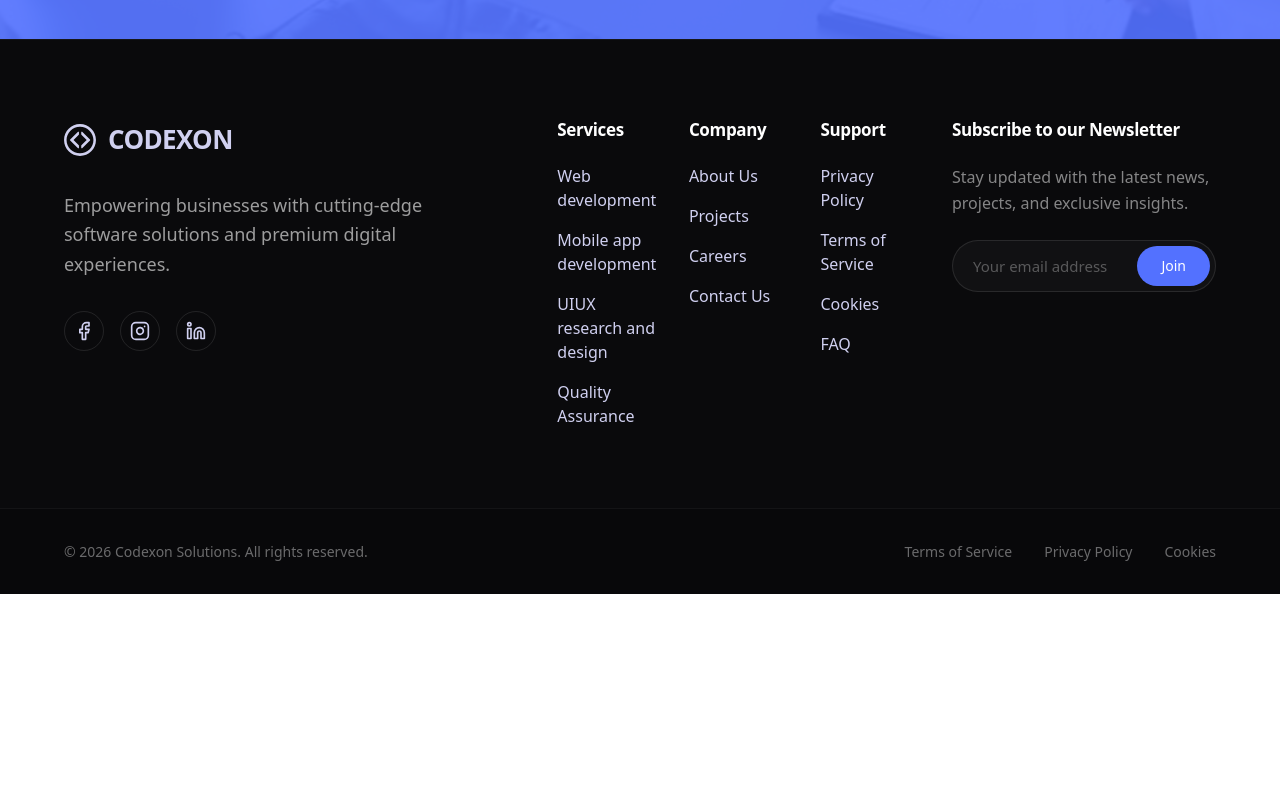
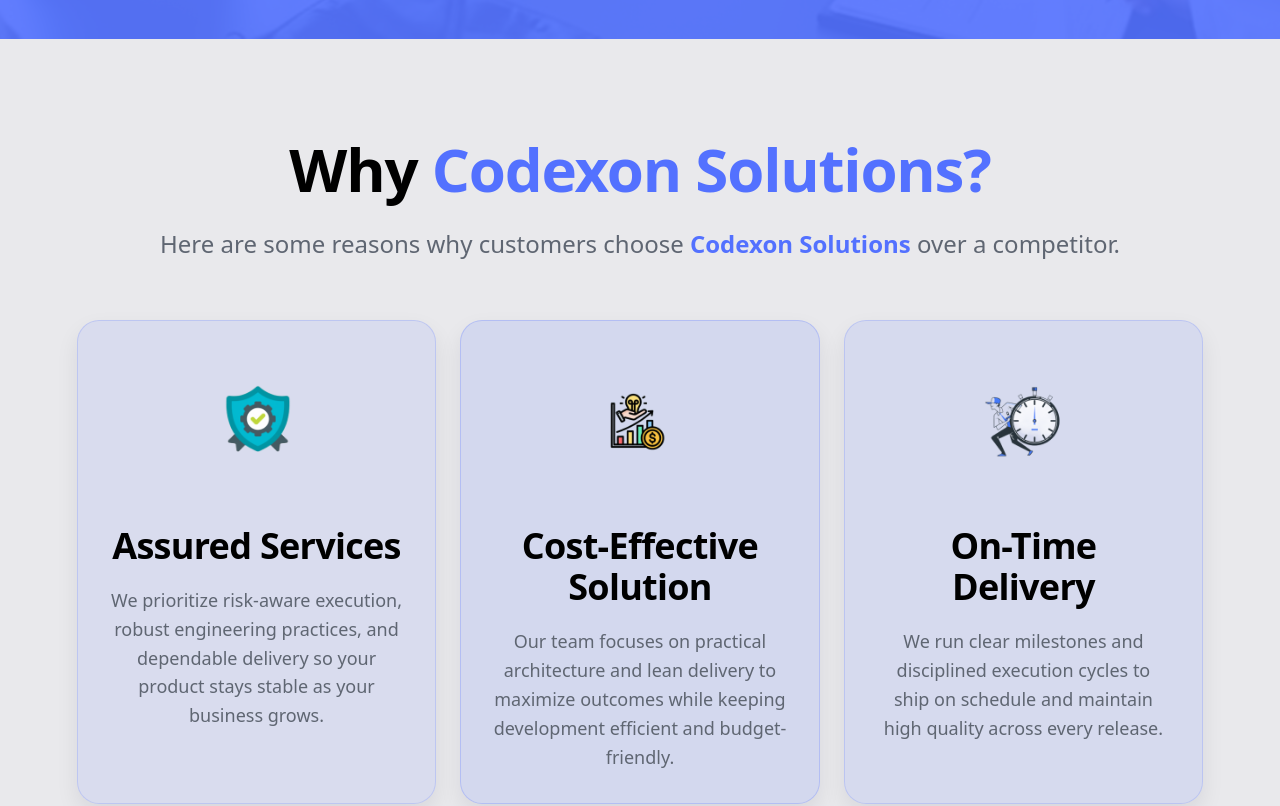
Before and after one commit to codexonsolutions/Codexon-Website, a Next.js app: page /about in a window 1280 px wide. Shown: the part 3260-4066 px from the top of the page. Before the commit the page ends 3854 px from the top, so only its background shows below. Built offline with nearby package versions, Linux system fonts and the light colour scheme.

Commit message:
feat: added whycodexonsolutionsection

```diff
--- a/app/about/page.tsx
+++ b/app/about/page.tsx
@@ -3,6 +3,7 @@
 import AboutWhoWeAre from "@/components/about/whoWeAre";
 import AboutHowWeAid from "@/components/about/howWeAid";
 import AboutProvideStats from "@/components/about/provideStats";
+import AboutWhySoftbeantech from "@/components/about/whySoftbeantech";
 
 export const metadata: Metadata = {
   title: "About Our Vision",
@@ -17,6 +18,7 @@
       <AboutWhoWeAre />
       <AboutHowWeAid />
       <AboutProvideStats />
+      <AboutWhySoftbeantech />
     </main>
   );
 }
--- /dev/null
+++ b/components/about/whySoftbeantech.tsx
@@ -0,0 +1,91 @@
+"use client";
+
+import Image from "next/image";
+import { motion } from "framer-motion";
+
+const reasons = [
+  {
+    title: "Assured Services",
+    description:
+      "We prioritize risk-aware execution, robust engineering practices, and dependable delivery so your product stays stable as your business grows.",
+    icon: "/images/assurance.png",
+    cardTone: "bg-primary/10 border-primary/20",
+  },
+  {
+    title: "Cost-Effective Solution",
+    description:
+      "Our team focuses on practical architecture and lean delivery to maximize outcomes while keeping development efficient and budget-friendly.",
+    icon: "/images/costAffective.png",
+    cardTone: "bg-primary/14 border-primary/25",
+  },
+  {
+    title: "On-Time Delivery",
+    description:
+      "We run clear milestones and disciplined execution cycles to ship on schedule and maintain high quality across every release.",
+    icon: "/images/time.png",
+    cardTone: "bg-primary/12 border-primary/20",
+  },
+];
+
+export default function AboutWhySoftbeantech() {
+  return (
+    <section className="w-full bg-[#e9e9ec] py-20 md:py-24">
+      <div className="mx-auto w-[88%] max-w-7xl">
+        <div className="text-center">
+          <h2 className="font-display text-3xl font-extrabold !text-black sm:text-4xl md:text-6xl">
+            Why <span className="text-primary">Codexon Solutions?</span>
+          </h2>
+          <p className="mx-auto mt-5 max-w-5xl text-base leading-[1.65] text-[#5f6672] sm:text-lg md:text-2xl">
+            Here are some reasons why customers choose
+            <span className="font-semibold text-primary"> Codexon Solutions </span>
+            over a competitor.
+          </p>
+        </div>
+
+        <motion.div
+          className="mt-12 grid gap-6 md:mt-14 md:grid-cols-3"
+          initial="hidden"
+          whileInView="show"
+          viewport={{ once: true, amount: 0.2 }}
+          variants={{
+            hidden: {},
+            show: {
+              transition: {
+                staggerChildren: 0.08,
+              },
+            },
+          }}
+        >
+          {reasons.map((reason) => (
+            <motion.article
+              key={reason.title}
+              className={`min-h-[380px] rounded-[22px] border p-8 shadow-[0_10px_22px_rgba(10,18,40,0.08)] ${reason.cardTone}`}
+              variants={{
+                hidden: { opacity: 0, y: 14 },
+                show: { opacity: 1, y: 0 },
+              }}
+              transition={{ duration: 0.35, ease: "easeOut" }}
+              whileHover={{ y: -4 }}
+            >
+              <Image
+                src={reason.icon}
+                alt={reason.title}
+                width={140}
+                height={140}
+                className="mx-auto h-[140px] w-[140px] object-contain"
+              />
+
+              <h3 className="mt-8 text-center font-display text-2xl font-extrabold !text-black md:text-4xl">
+                {reason.title}
+              </h3>
+
+              <p className="mt-5 text-center text-base leading-[1.6] text-[#5f6672] md:text-lg">
+                {reason.description}
+              </p>
+            </motion.article>
+          ))}
+        </motion.div>
+      </div>
+    </section>
+  );
+}
```
Also changed, not shown: public/images/assurance.png (added), public/images/costAffective.png (added).
